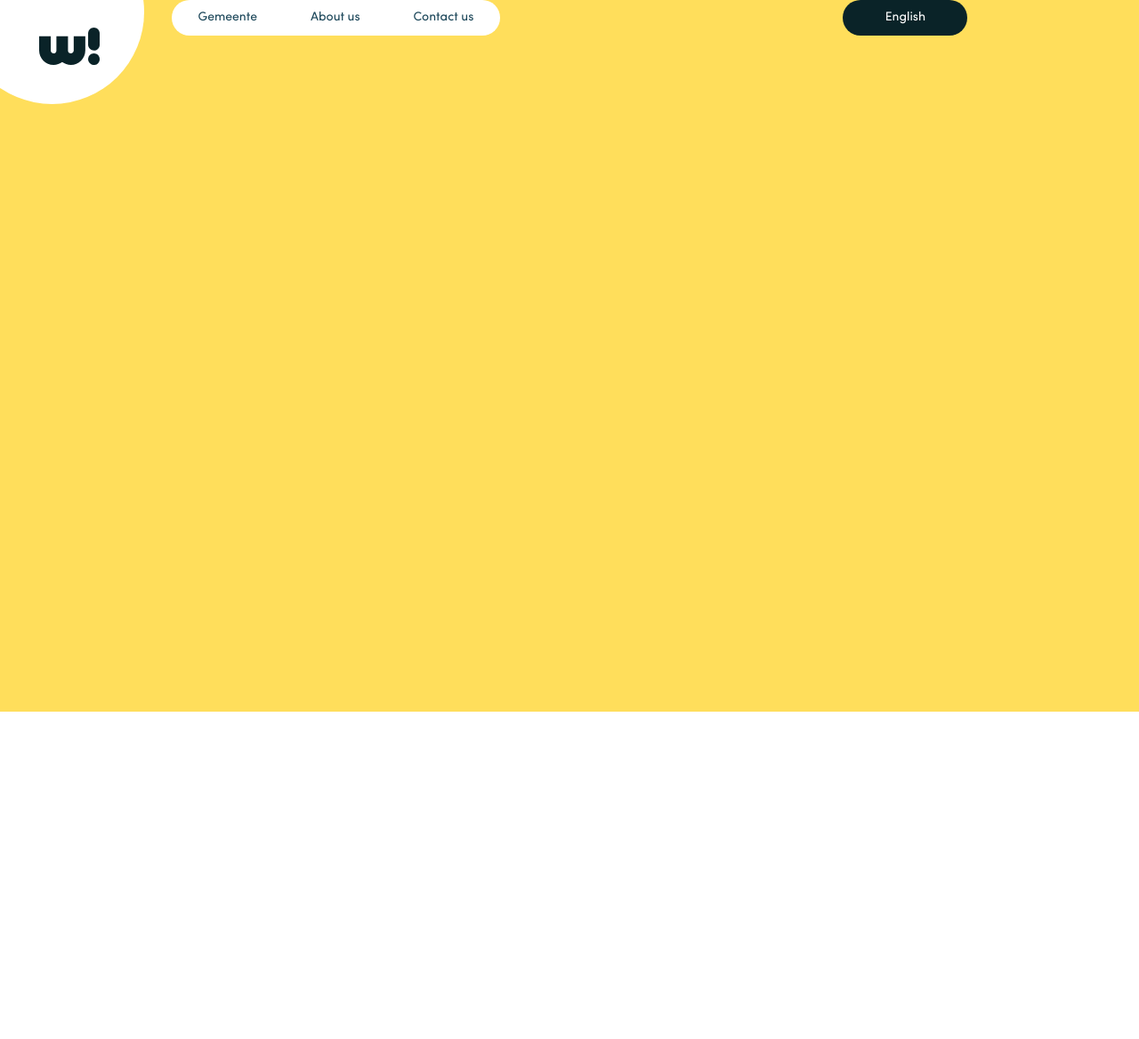
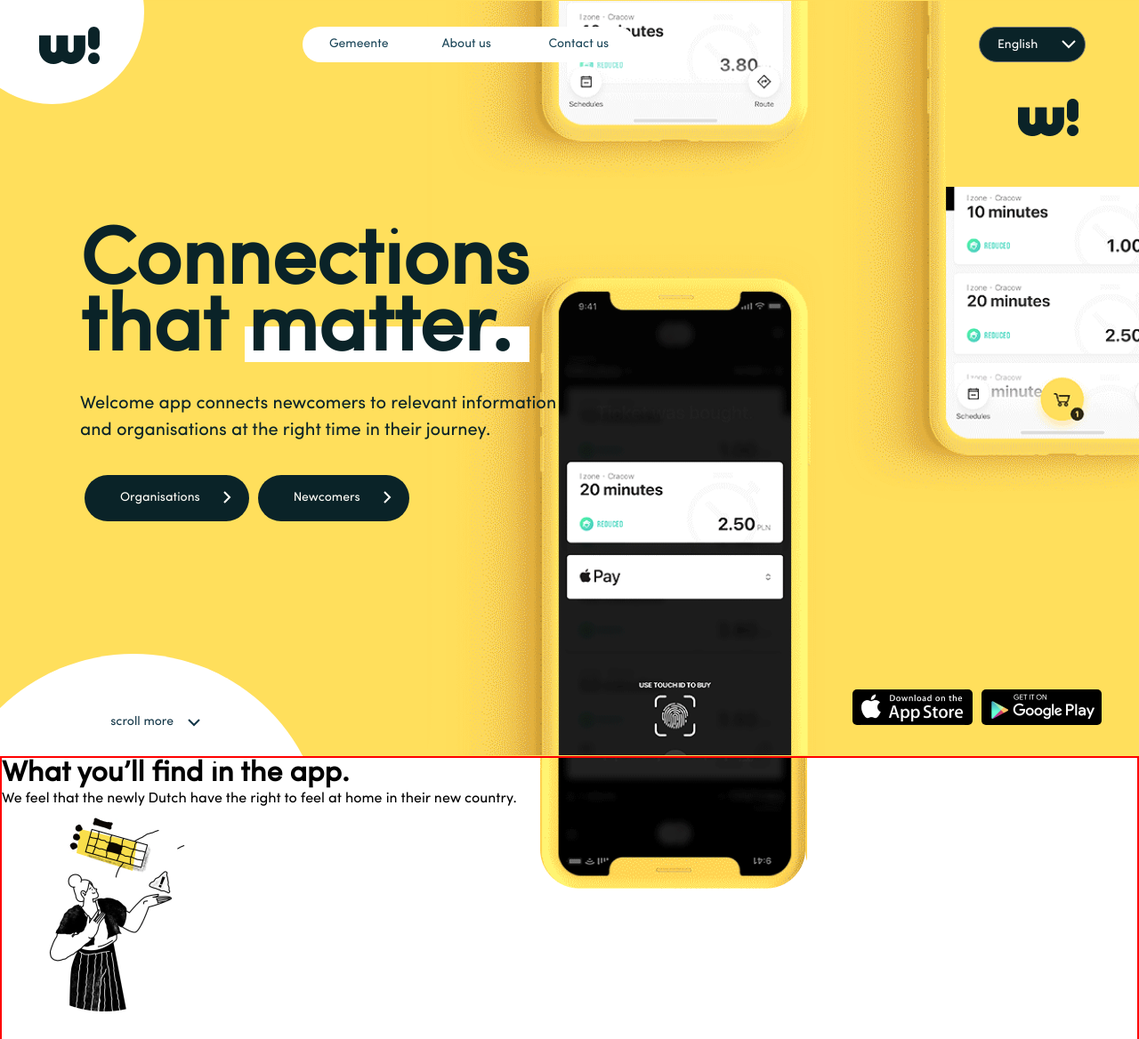
Before and after one commit to kutuzovpetia/app, a website built with webpack: page src/index.html in a window 1280 px wide. Shown: the top 1168 px of the page at 89% size. Before the commit the page ends 800 px from the top, so only its background shows below. Built offline with nearby package versions, Linux system fonts and the light colour scheme; files whose address does not match are found by name; a web font is replaced by a local one.

Commit message:
Added: Header

```diff
--- a/src/index.html
+++ b/src/index.html
@@ -14,10 +14,33 @@
         <div class="container">
 
             <a href="#">
-                <div class="header-logo">
-                    Logo
+                <div class="header-logo">Logo</div>
+            </a>
+
+            <div class="header-decoration">
+                <a href="#cards">scroll more</a>
+            </div>
+
+            <div class="header-title__wrapper">
+                <div class="header-title__block">
+                    <h1 class="header-title__title">Connections that matter.</h1>
                 </div>
-            </a>
+
+                <div class="header-title__block">
+                    <div class="header-title__subtitle">
+                        Welcome app connects newcomers to relevant
+                        information and organisations at the right
+                        time in their journey.
+                    </div>
+                </div>
+
+                <div class="header-title__block">
+                    <div class="header-title__controls">
+                        <a href="#" class="header-title__button">Organisations</a>
+                        <a href="#" class="header-title__button">Newcomers</a>
+                    </div>
+                </div>
+            </div>
 
             <div class="header-navigation">
                 <nav class="header-navigation__nav">
@@ -29,28 +52,46 @@
                 </nav>
 
                 <div class="header-navigation__language">
+                    <select class="select-css">
+                        <option>English</option>
+                        <option>English</option>
+                        <option>English</option>
+                    </select>
+                </div>
+            </div>
 
-                    <ul class="header-navigation__list">
-                        <li class="header-navigation__item">English</li>
-                        <li class="header-navigation__item">English</li>
-                        <li class="header-navigation__item">English</li>
-                    </ul>
-
-<!--                    <select class="header-navigation__list">-->
-<!--                        <option class="header-navigation__item">Пункт 1</option>-->
-<!--                        <option class="header-navigation__item">Пункт 2</option>-->
-<!--                    </select>-->
-
-                </div>
-
-
-
-
+            <div class="social-buttons">
+                <a href="#" class="social-buttons__button apple"></a>
+                <a href="#" class="social-buttons__button google"></a>
+                <button class="button-burger"></button>
             </div>
 
         </div>
     </header>
 
+    <section id="cards">
+        <div class="container">
+            <div class="cards-decoration"></div>
+
+            <div class="cards-content">
+
+                <div class="cards-content__title">
+
+                    <h1>What you’ll find in the app.</h1>
+                    <div>We feel that the newly Dutch have the right to feel at home in their new country.</div>
+
+                    <div class="cards-content__scrolling">
+
+                        <div class="cards-content__card">
+                            <img src="images/image1.png" alt="picture">
+                        </div>
+
+                    </div>
+                </div>
+
+            </div>
+        </div>
+    </section>
 
 </body>
 </html>
--- /dev/null
+++ b/src/style/header.scss
@@ -0,0 +1,324 @@
+
+header{
+  background-color: $yellow;
+  height: 850px;
+
+  .container{
+    height: 100%;
+    background-image: url("../assets/images/background-image.png");
+    background-repeat: no-repeat;
+    background-position: right;
+    position: relative;
+    overflow: hidden;
+    transition: all .3s ease;
+    @media screen and (max-width: 1260px){
+      background-position: inherit;
+    }
+    @media screen and (max-width: 764px){
+      background-position: center;
+    }
+    .header-logo{
+      width: 207px;
+      height: 207px;
+      background-color: white;
+      border-radius: 50%;
+      position: absolute;
+      left: -45px;
+      top: -90px;
+      transition: all .3s ease;
+      &:after{
+        content: url("../assets/images/logo-black.svg");
+        position: absolute;
+        right: 50px;
+        bottom: 40px;
+        @media screen and (max-width: 764px) {
+          content: url("../assets/images/logo-black-small.svg");
+          right: 36px;
+          bottom: 28px;
+        }
+      }
+      @media screen and (max-width: 764px) {
+        width: 142px;
+        height: 142px;
+        left: -30px;
+        top: -55px;
+      }
+    }
+    .header-decoration{
+      background-color: white;
+      border-radius: 50%;
+      width: 430px;
+      height: 430px;
+      position: absolute;
+      left: -65px;
+      bottom: -315px;
+      transition: all .3s ease;
+      @media screen and (max-width: 764px) {
+        display: none;
+      }
+      a{
+        position: absolute;
+        top: 69px;
+        right: 170px;
+        color: #143748;
+        font-size: 14px;
+        cursor: pointer;
+        &:after{
+          content: url("../assets/images/arrow-down.svg");
+          position: absolute;
+          top: 2px;
+          right: -30px;
+        }
+      }
+    }
+
+    .header-title__wrapper{
+      display: flex;
+      flex-direction: column;
+      align-items: flex-start;
+      justify-content: center;
+      width: 50%;
+      height: 100%;
+      transition: all .3s ease;
+      @media screen and (max-width: 764px){
+        display: block;
+        margin-top: 220px;
+      }
+      @media screen and (max-width: 500px){
+        width: 60%;
+      }
+
+      .header-title__block{
+        position: relative;
+        margin-left: 125px;
+        transition: all .3s ease;
+        @media screen and (max-width: 1319px){
+          margin-left: 90px;
+        }
+        @media screen and (max-width: 1200px){
+          margin-left: 36px;
+        }
+
+        .header-title__title{
+          color: #0A2328;
+          font-family: SofiaProRegular, SansSerif;
+          font-weight: 700;
+          font-size: 90px;
+          line-height: 75px;
+          position: relative;
+          z-index: 1;
+          transition: all .3s ease;
+          &:after{
+            content: "";
+            width: 320px;
+            height: 40px;
+            background-color: #FFFFFF;
+            position: absolute;
+            right: 45px;
+            bottom: 2px;
+            z-index: -1;
+            transition: all .3s ease;
+            @media screen and (max-width: 390px){
+              width: 212px;
+              height: 21px;
+              right: 58px;
+            }
+          }
+          @media screen and (max-width: 764px){
+            font-size: 50px;
+            line-height: 40px;
+            width: 180%;
+            font-family: SofiaProBold, SansSerif;
+          }
+        }
+
+      }
+
+      .header-title__subtitle{
+        color: #0A2328;
+        font-family: SofiaProRegular, SansSerif;
+        font-size: 20px;
+        font-weight: 400;
+        line-height: 30px;
+        padding: 30px 0;
+        @media screen and (max-width: 764px){
+          font-size: 14px;
+          line-height: 20px;
+        }
+      }
+
+      .header-title__controls{
+        position: relative;
+        display: flex;
+        align-items: center;
+        flex-wrap: wrap;
+        .header-title__button{
+          background-color: #0A2328;
+          padding: 18px 55px 18px 40px;
+          border-radius: 50px;
+          color: #FFFEF8;
+          font-size: 14px;
+          position: relative;
+          margin: 5px;
+          &:after{
+            content: url("../assets/images/arrow-right.svg");
+            position: absolute;
+            right: 20px;
+            bottom: 15px;
+          }
+        }
+      }
+    }
+
+    .social-buttons{
+      position: absolute;
+      right: 37px;
+      bottom: 30px;
+      display: flex;
+      @media screen and (max-width: 764px) {
+        right: 0;
+        width: 100%;
+        justify-content: center;
+      }
+
+      .social-buttons__button{
+        width: 135px;
+        height: 40px;
+        background-color: black;
+        margin: 5px;
+        display: block;
+        border-radius: 5px;
+        @media screen and (max-width: 764px) {
+          display: none;
+        }
+      }
+
+      .apple{
+        background-image: url("../assets/images/button-apple.png");
+        width: 135px;
+        height: 40px;
+      }
+
+      .google{
+        background-image: url("../assets/images/button-google-play.png");
+        width: 135px;
+        height: 40px;
+      }
+
+      @mixin line{
+        content: "";
+        width: 24px;
+        height: 2px;
+        background-color: white;
+        position: absolute;
+      }
+
+      .button-burger{
+        border: none;
+        background-color: #0A2328;
+        border-radius: 80px;
+        width: 120px;
+        height: 40px;
+        position: relative;
+        display: none;
+        &:after{
+          @include line;
+          top: 15px;
+          right: 40%;
+        }
+        &:before{
+          @include line;
+          left: 40%;
+          bottom: 15px;
+        }
+        @media screen and (max-width: 764px) {
+          display: block;
+        }
+      }
+    }
+
+    .header-navigation{
+      display: flex;
+      justify-content: space-between;
+      position: absolute;
+      top: 0;
+      left: 340px;
+      right: 60px;
+      padding: 30px 0 0 0;
+      transition: all .3s ease;
+      @media screen and (max-width: 764px){
+        display: none;
+      }
+      @media screen and (max-width: 877px){
+        left: 177px;
+      }
+
+      .header-navigation__nav{
+        .header-navigation__list{
+          display: flex;
+          background-color: white;
+          border-radius: 50px;
+          width: max-content;
+          height: 40px;
+          padding: 0;
+          .header-navigation__item{
+            display: flex;
+            align-items: center;
+            padding: 13px 30px;
+            border-radius: 50px;
+            transition: all .3s;
+            cursor: pointer;
+            color: #1B4659;
+            font-family: "SofiaProRegular";
+            font-size: 14px;
+            font-weight: 400;
+            min-width: 120px;
+            &:hover{
+              background-color: #295058;
+              color: white;
+            }
+          }
+        }
+      }
+
+      .header-navigation__language{
+        .select-css {
+          height: 40px;
+          display: block;
+          font-size: 14px;
+          font-family: SofiaProRegular, sans-serif;
+          font-weight: 400;
+          color: white;
+          padding: 12px 20px;
+          min-width: 120px;
+          margin: 0;
+          border-radius: 50px;
+          -moz-appearance: none;
+          -webkit-appearance: none;
+          appearance: none;
+          background-color: #0A2328;
+          background-repeat: no-repeat, repeat;
+          background-position: right .7em top 50%, 0 0;
+          background-image: url("../assets/images/arrow-white-down.svg");
+          &:focus{
+            box-shadow: none!important;
+            outline: none;
+          }
+        }
+        .select-css::-ms-expand { display: none; }
+        .select-css:hover { border-color: #888; }
+        .select-css:focus { border-color: #aaa;
+          box-shadow: 0 0 1px 3px rgba(59, 153, 252, .7);
+          box-shadow: 0 0 0 3px -moz-mac-focusring;
+          color: white;
+          outline: none;
+        }
+        .select-css option { font-weight:normal; }
+        *[dir="rtl"] .select-css, :root:lang(ar) .select-css, :root:lang(iw) .select-css {
+          background-position: left .7em top 50%, 0 0;
+          padding: .6em .8em .5em 1.4em;
+        }
+      }
+    }
+  }
+}
--- a/src/style/style.scss
+++ b/src/style/style.scss
@@ -1,13 +1,32 @@
-@import '~normalize.css';
+@import "~normalize.css";
 @import "./colors";
 @import "./fonts";
+@import "./header";
+
+html {
+  scroll-behavior: smooth;
+}
 
 .container{
   width: 1440px;
   margin: 0 auto;
+  font-family: SofiaProRegular, SansSerif;
   @media screen and (max-width: 1440px){
     width: 100%;
   }
+}
+
+*{
+  box-sizing: border-box;
+}
+
+h1,h2,h3,h4,h5,h6{
+  margin: 0;
+  padding: 0;
+}
+
+a{
+  text-decoration: none;
 }
 
 ul{
@@ -16,87 +35,25 @@ ul{
   margin: 0;
 }
 
-header{
-  height: 100vh;
-
+#cards{
   .container{
     position: relative;
-    background-color: $yellow;
-    height: 100%;
+    border: 2px solid red;
+    height: 100vh;
     overflow: hidden;
-    .header-logo{
-      width: 207px;
-      height: 207px;
-      background-color: white;
-      border-radius: 50%;
+    .cards-decoration{
+      background-image: url("../assets/images/phone.png");
+      width: 300px;
+      height: 560px;
       position: absolute;
-      left: -45px;
-      top: -90px;
-      &:after{
-        content: url("../assets/images/logo-black.svg");
-        position: absolute;
-        right: 50px;
-        bottom: 40px;
-      }
-    }
-  }
-
-  .header-navigation{
-    display: flex;
-    justify-content: space-around;
-    .header-navigation__nav{
-      .header-navigation__list{
-        display: flex;
-        background-color: white;
-        border-radius: 50px;
-        min-width: 193px;
-        height: 40px;
-        padding: 0;
-        .header-navigation__item{
-          display: flex;
-          align-items: center;
-          padding: 13px 30px;
-          border-radius: 50px;
-          transition: all .3s;
-          cursor: pointer;
-          color: #1B4659;
-          font-family: "SofiaProRegular";
-          font-size: 14px;
-          font-weight: 400;
-          &:hover{
-            background-color: #295058;
-            color: white;
-          }
-        }
+      top: -413px;
+      right: 371px;
+      transition: all .3s ease;
+      @media screen and (max-width: 1260px){
+        left: 765px;
       }
     }
 
-    .header-navigation__language{
-      overflow: hidden;
-      height: 40px;
-      border-radius: 50px;
-      transition: height .5s ease;
-      &:hover{
-        .header-navigation__list{
-          height: auto;
-        }
-      }
-      .header-navigation__list{
-        height: auto;
-        .header-navigation__item{
-          min-width: 140px;
-          height: 40px;
-          background-color: #0A2328;
-          color: white;
-          font-family: "SofiaProRegular";
-          font-size: 14px;
-          font-weight: 400;
-          display: flex;
-          justify-content: center;
-          align-items: center;
-          cursor: pointer;
-        }
-      }
-    }
+
   }
 }
```
Also changed, not shown: webpack.config.js (+15 -8 lines), src/assets/images/arrow-down.svg (added), src/assets/images/arrow-right.svg (added), src/assets/images/arrow-white-down.svg (added), src/assets/images/background-image.png (added), src/assets/images/button-apple.png (added), src/assets/images/button-google-play.png (added), src/assets/images/cards-img/image1.png (added), src/assets/images/logo-black-small.svg (added), src/assets/images/phone.png (added).
